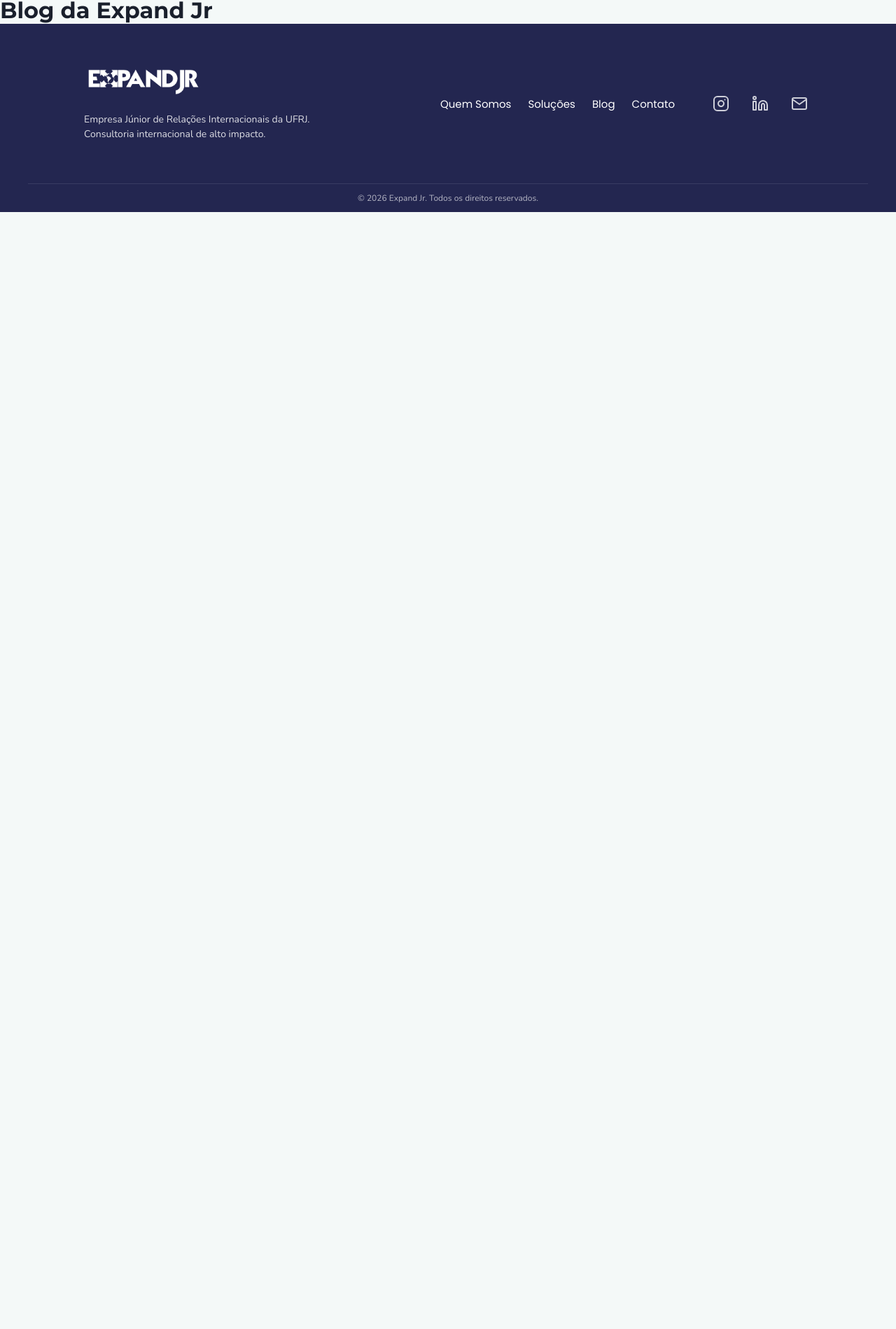
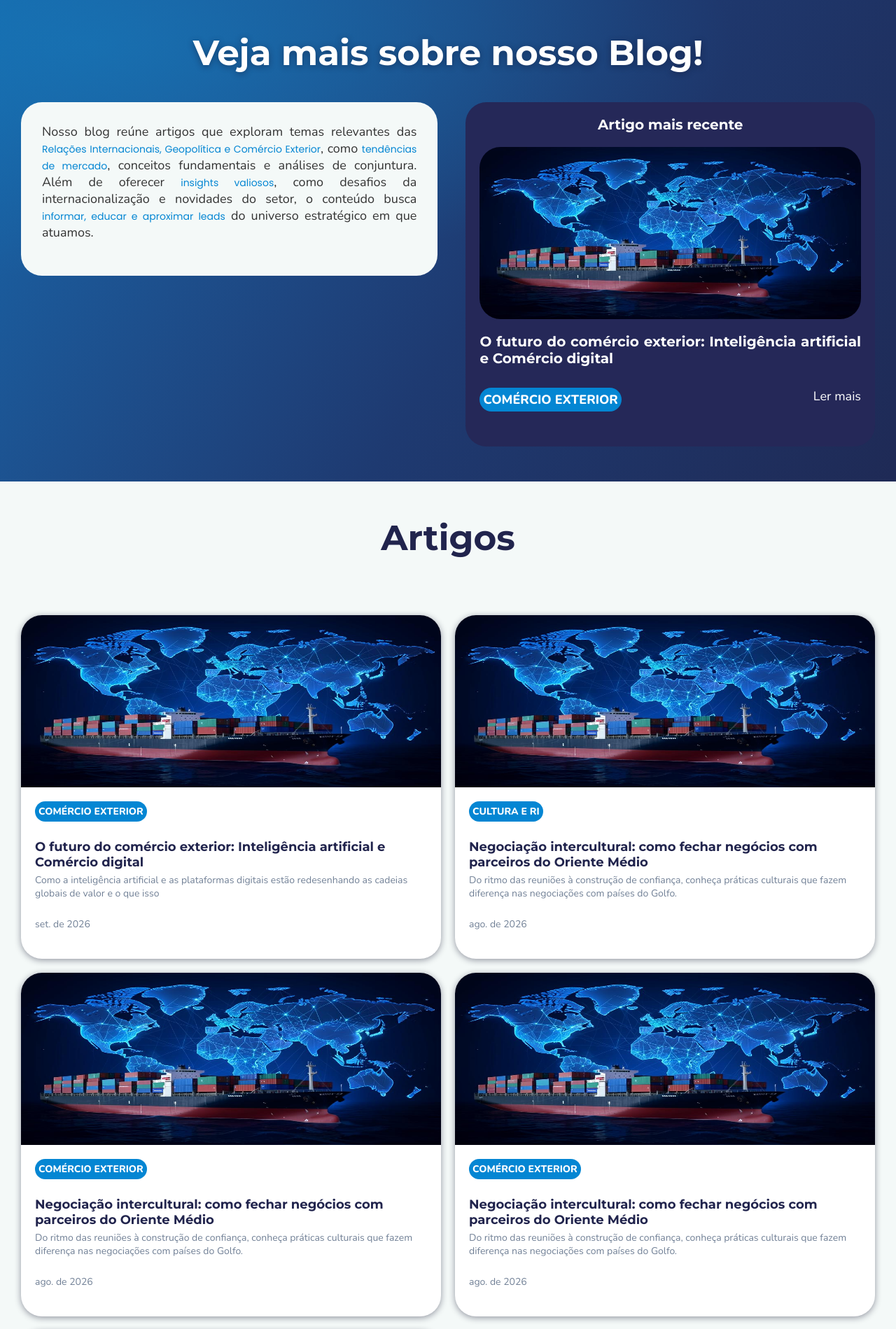
Before and after one commit to Focus-Consultoria-EJ/Focus-Consultoria-EJ-PRJ-N-118-2026-003, a React (Vite) app in the folder FrontEnd/: page /blog in a window 1280 px wide. Shown: the part 65-1964 px from the top of the page at 70% size. Before the commit the page ends 800 px from the top, so only its background shows below. Built offline with nearby package versions, Linux system fonts and the light colour scheme.

Commit message:
feat: página do blog

```diff
--- a/FrontEnd/src/pages/Blog.jsx
+++ b/FrontEnd/src/pages/Blog.jsx
@@ -1,8 +1,99 @@
+import './Styles/BlogStyles.css';
+import blogFeatured from "../assets/imagens/blog-featured.jpg";
+
 function Blog() {
   return (
-    <div>
-      <h1>Blog da Expand Jr</h1>
+    <div className="container">
+      <div className="main_container">
+
+        <h1>Veja mais sobre nosso Blog!</h1>
+
+        <div className='caixas'>
+          <div className="resumo">
+            <p>Nosso blog reúne artigos que exploram temas relevantes das <span className='texto-colorido'>Relações Internacionais,
+              Geopolítica e Comércio Exterior</span>, como <span className='texto-colorido'>tendências de mercado</span>, conceitos fundamentais e
+              análises de conjuntura. Além de oferecer <span className='texto-colorido'>insights valiosos</span>, como desafios da internacionalização
+              e novidades do setor, o conteúdo busca <span className='texto-colorido'>informar, educar e aproximar leads</span> do universo estratégico
+              em que atuamos.</p>
+          </div>
+
+          <a href="#" className="mais_recente">
+              <h2>Artigo mais recente</h2>
+              <img className='img-recentes' src={blogFeatured} alt="imagem-artigo" />
+              <h2>O futuro do comércio exterior: Inteligência artificial e Comércio digital</h2>
+              <div className='categ_ler'>
+                  <p className='categoria'>COMÉRCIO EXTERIOR</p>
+                  <p>Ler mais</p>
+              </div>
+
+          </a>
+
+        </div>
+
+      </div>
+
+      <h1>Artigos</h1>
+      <div className="artigos_container">
+
+        <a href='#' className="artigo">
+            <img className='img-recentes' src={blogFeatured} alt="imagem-artigo" />
+            <div className='texto-artigo'>
+              <p className='categoria'>COMÉRCIO EXTERIOR</p>
+              <h2>O futuro do comércio exterior: Inteligência artificial e Comércio digital</h2>
+              <p>Como a inteligência artificial e as plataformas digitais estão redesenhando as cadeias globais de valor e o que isso</p>
+              <p>set. de 2026</p>
+            </div>
+
+        </a>
+
+        <a href="#" className="artigo">
+            <img className='img-recentes' src={blogFeatured} alt="imagem-artigo" />
+            <div className='texto-artigo'>
+              <p className='categoria'>CULTURA E RI</p>
+              <h2>Negociação intercultural: como fechar negócios com parceiros do Oriente Médio</h2>
+              <p>Do ritmo das reuniões à construção de confiança, conheça práticas culturais que fazem diferença nas negociações com países do Golfo.</p>
+              <p>ago. de 2026</p>
+            </div>
+
+        </a>
+
+        <a href="#" className="artigo">
+            <img className='img-recentes' src={blogFeatured} alt="imagem-artigo" />
+            <div className='texto-artigo'>
+              <p className='categoria'>COMÉRCIO EXTERIOR</p>
+              <h2>Negociação intercultural: como fechar negócios com parceiros do Oriente Médio</h2>
+              <p>Do ritmo das reuniões à construção de confiança, conheça práticas culturais que fazem diferença nas negociações com países do Golfo.</p>
+              <p>ago. de 2026</p>
+            </div>
+
+        </a>
+
+        <a href="#" className="artigo">
+            <img className='img-recentes' src={blogFeatured} alt="imagem-artigo" />
+            <div className='texto-artigo'>
+              <p className='categoria'>COMÉRCIO EXTERIOR</p>
+              <h2>Negociação intercultural: como fechar negócios com parceiros do Oriente Médio</h2>
+              <p>Do ritmo das reuniões à construção de confiança, conheça práticas culturais que fazem diferença nas negociações com países do Golfo.</p>
+              <p>ago. de 2026</p>
+            </div>
+
+        </a>
+
+        <a href="#" className="artigo">
+            <img className='img-recentes' src={blogFeatured} alt="imagem-artigo" />
+            <div className='texto-artigo'>
+              <p className='categoria'>COMÉRCIO EXTERIOR</p>
+              <h2>Negociação intercultural: como fechar negócios com parceiros do Oriente Médio</h2>
+              <p>Do ritmo das reuniões à construção de confiança, conheça práticas culturais que fazem diferença nas negociações com países do Golfo.</p>
+              <p>ago. de 2026</p>
+            </div>
+
+        </a>
+
+      </div>
+
     </div>
+
   );
 }
 
--- /dev/null
+++ b/FrontEnd/src/pages/Styles/BlogStyles.css
@@ -0,0 +1,255 @@
+@import url('https://fonts.googleapis.com/css2?family=Poppins:wght@400;600;700;800;900&display=swap');
+@import './index.css';
+
+.container{
+    min-height:100vh;
+    margin: 0;
+    padding: 0;
+    display: flex;
+    gap: 20px;
+    background-color: var(--bg);
+}
+
+.main_container{
+    background :radial-gradient(120% 80% at 10% 10%, oklch(55% .13 245/.7), transparent 60%), linear-gradient(120deg, #1666AA 0%, #1e3a71 55%, oklch(30% .08 270) 100%);
+    text-align: center;
+    padding: 50px 120px 50px 120px;
+    display: flex;
+    flex-direction: column;
+    gap: 40px;
+}
+
+.main_container h1 {
+    color: white;
+    text-shadow: oklch(19.931% 0.04982 275.773 / 0.432) 0px 2px 10px;
+}
+
+a{
+    text-decoration: none;
+}
+
+.caixas{
+    display: flex;
+    justify-content: center;
+    gap: 40px;
+}
+
+.resumo{
+    background-color: var(--bg);
+    width: 50%;
+    border-radius: 30px;
+    padding: 30px;
+    height: fit-content;
+}
+
+.resumo p, span{
+    font-size: 18px;
+    text-align: justify;
+    color: rgb(51, 51, 51);
+}
+
+.texto-colorido{
+    color: #0486d3;
+    font-size: 18px;
+}
+
+.mais_recente{
+    background-color: #252858;
+    border-radius: 30px;
+    width: 50%;
+    padding: 20px;
+    display: flex;
+    flex-direction: column;
+    align-items: center;
+    gap: 20px;
+    transition: all 0.3s ease;
+}
+
+.mais_recente:hover{
+    transform: scale(1.05);
+}
+
+.mais_recente h2{
+    color: white;
+    font-size: 20px;
+    font-weight: bolder;
+    text-align: justify;
+
+}
+
+.mais_recente p{
+    color: white;
+}
+
+.img-recentes{
+    width: 100%;
+    height: 246px;
+    border-radius: 30px;
+}
+
+.categoria{
+    background-color: #0486d3;
+    width: fit-content;
+    border-radius: 30px;
+    padding: 5px;
+    font-weight: 800;
+    color: white !important;
+}
+
+.categ_ler{
+    width: 100%;
+    display: flex;
+    justify-content: space-between;
+    margin: 10px;
+}
+
+.artigos_container{
+    background-color: var(--bg);
+    display: flex;
+    gap: 20px;
+    padding: 50px 120px 50px 120px;
+    display: grid;
+    grid-template-columns: 1fr 1fr 1fr;
+
+}
+
+.artigo{
+    width: 355px;
+    display: flex;
+    flex-direction: column;
+    background-color: white;
+    border-radius: 30px;
+    box-shadow: oklch(19.931% 0.04982 275.773 / 0.432) 0px 2px 10px;
+    transition: all 0.3s ease;
+}
+
+.artigo:hover{
+    transform: scale(1.05);
+}
+
+.artigo:hover h2{
+    color: #0486d3;
+}
+
+.artigo img{
+    width: 100%;
+    border-radius: 30px 30px 0 0;
+}
+
+.texto-artigo{
+    display: flex;
+    flex-direction: column;
+    padding:20px;
+    text-align: left;
+    gap: 5px;
+}
+
+.texto-artigo h2{
+    font-size: 18px;
+    color: var(--primary-color);
+}
+
+.texto-artigo p{
+    text-align: left;
+    font-size: 14px;
+}
+
+@media (max-width:480px){
+
+    .container{
+        gap: 50px;
+    }
+
+    .main_container{
+        padding: 50px 15px ;
+    }
+
+    .caixas{
+        flex-direction: column;
+        width: 100%;
+    }
+
+    .resumo, .mais_recente{
+        width: 100%;
+    }
+
+    .resumo p span{
+        font-size: 14px;
+    }
+
+    .mais_recente p{
+        font-size: 14px;
+    }
+
+    .artigos_container{
+        grid-template-columns: 1fr !important;
+        padding: 0;
+    }
+}
+
+@media (max-width:768px){
+
+    .container{
+        gap: 50px;
+    }
+
+    .main_container{
+        padding: 50px 30px ;
+    }
+
+    .caixas{
+        flex-direction: column;
+        width: 100%;
+    }
+
+    .resumo, .mais_recente{
+        width: 100%;
+    }
+
+    .resumo p span{
+        font-size: 14px;
+    }
+
+
+    .artigos_container{
+        grid-template-columns: 1fr;
+        padding: 30px;
+    }
+
+    .artigo{
+        width: 100%;
+    }
+}
+
+@media (max-width: 1300px){
+    .container{
+        gap: 50px;
+    }
+
+    .main_container{
+        padding: 50px 30px ;
+    }
+
+    .caixas{
+
+        width: 100%;
+    }
+
+    .resumo, .mais_recente{
+        width: 100%;
+    }
+
+    .resumo p span{
+        font-size: 14px;
+    }
+
+
+    .artigos_container{
+        grid-template-columns: 1fr 1fr;
+        padding: 30px;
+    }
+
+    .artigo{
+        width: 100%;
+    }
+}
```
Also changed, not shown: FrontEnd/package.json (+4 -4 lines), FrontEnd/src/assets/imagens/blog-featured.jpg (added), 1 other file (tests, documents, lock files or other folders).
